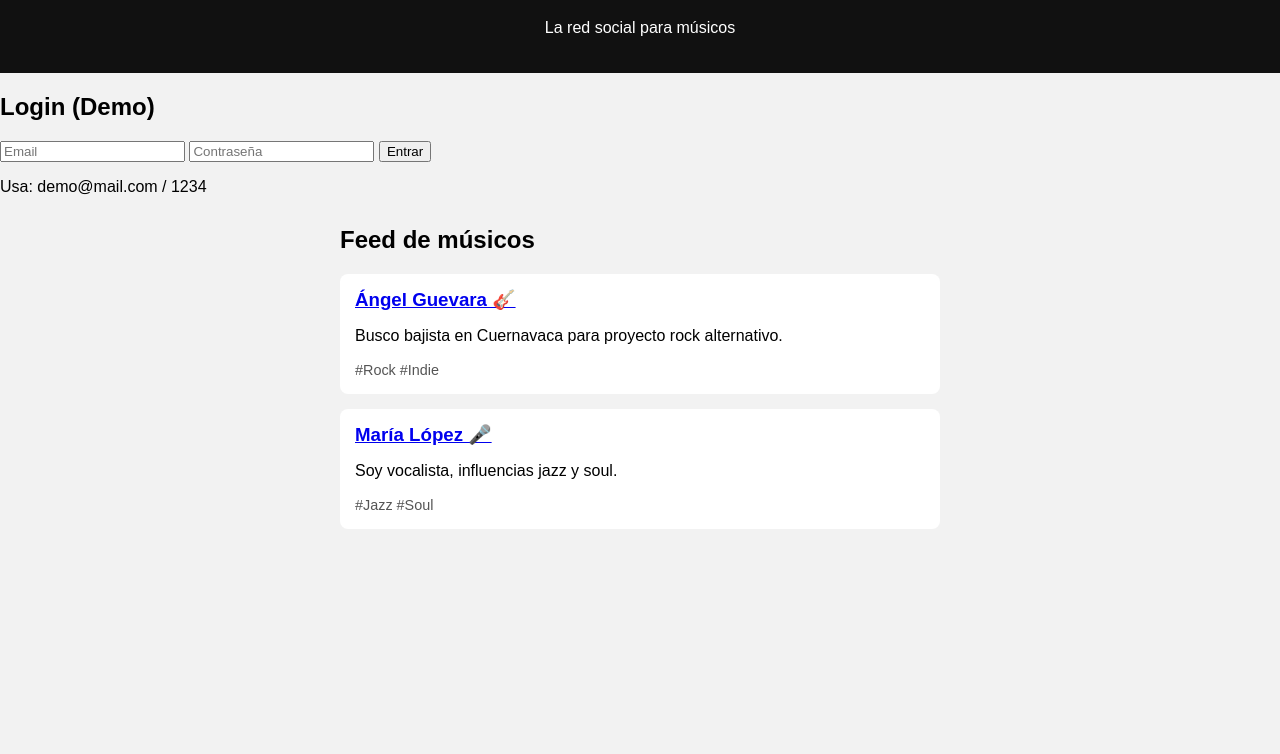
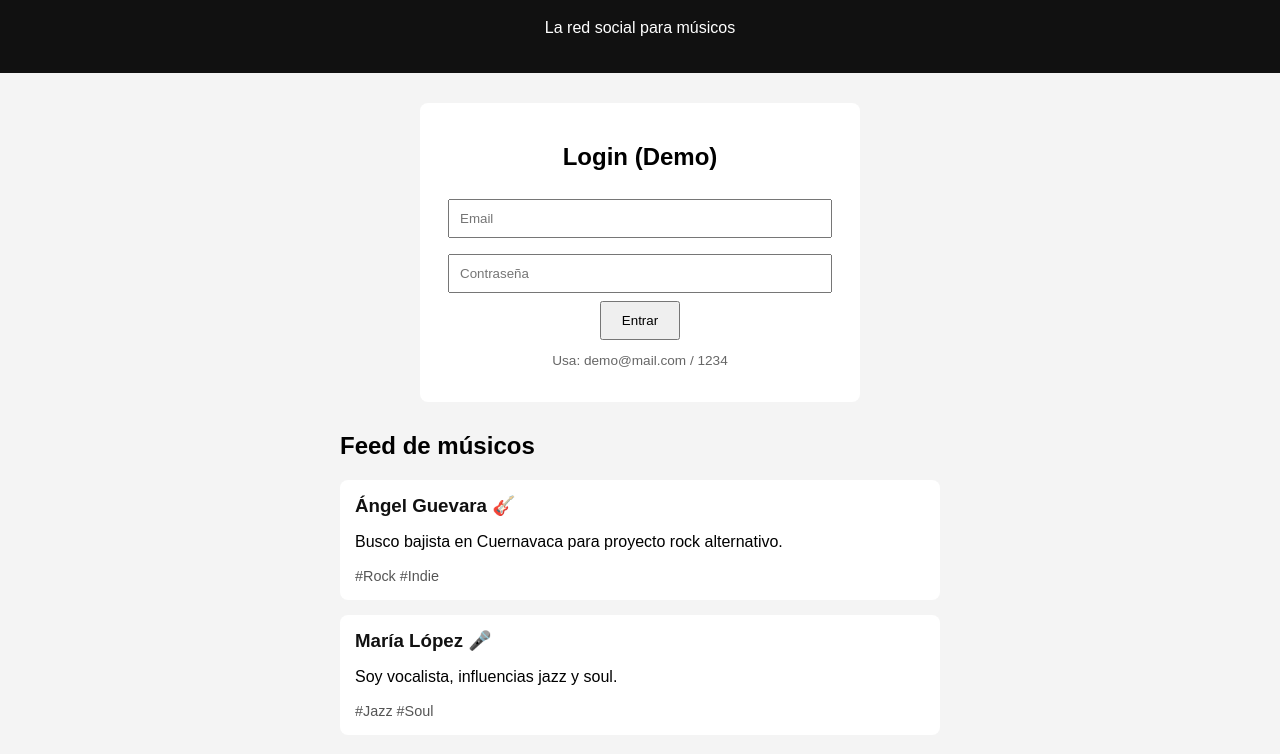
Before and after one commit to anguev/musicnet, a plain HTML site: page index.html in a window 1280 px wide. Shown: the part 82-836 px from the top of the page. Before the commit the page ends 800 px from the top, so only its background shows below. Drawn offline with Linux system fonts and the light colour scheme.

Commit message:
Update styles.css

```diff
--- a/styles.css
+++ b/styles.css
@@ -1,14 +1,39 @@
 body {
+  margin: 0;
   font-family: Arial, sans-serif;
-  background: #f2f2f2;
-  margin: 0;
+  background: #f4f4f4;
 }
 
-header {
+.topbar {
   background: #111;
   color: white;
   padding: 20px;
   text-align: center;
+}
+
+.login-box {
+  background: white;
+  max-width: 400px;
+  margin: 30px auto;
+  padding: 20px;
+  border-radius: 8px;
+  text-align: center;
+}
+
+.login-box input {
+  width: 90%;
+  padding: 10px;
+  margin: 8px 0;
+}
+
+.login-box button {
+  padding: 10px 20px;
+  cursor: pointer;
+}
+
+.hint {
+  font-size: 0.85em;
+  color: #666;
 }
 
 #feed {
@@ -24,7 +49,12 @@ header {
 }
 
 .post h3 {
-  margin: 0;
+  margin: 0 0 5px 0;
+}
+
+.post a {
+  text-decoration: none;
+  color: #111;
 }
 
 .post span {
```
